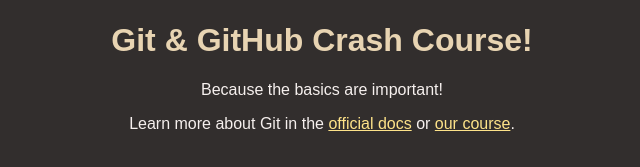
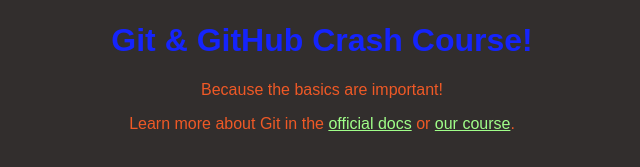
Before and after one commit to 3du4rd/github-crash-course, a plain HTML site: page index.html in a window 1280 px wide. Shown: the part 147-314 px from the top of the page, without its empty margins (318-958 px from the left). Drawn offline with Linux system fonts and the light colour scheme.

Commit message:
:art: Cambios de color

```diff
--- a/styles.css
+++ b/styles.css
@@ -6,7 +6,7 @@
   margin: 0;
   text-align: center;
   background-color: #322e2d;
-  color: #f6f0ee;
+  color: #ef5926;
 }
 
 #logo {
@@ -17,9 +17,9 @@
 }
 
 h1 {
-  color: #e8d4b2;
+  color: #1524fc;
 }
 
 a {
-  color: #fee389;
+  color: #a0fe89;
 }
```
